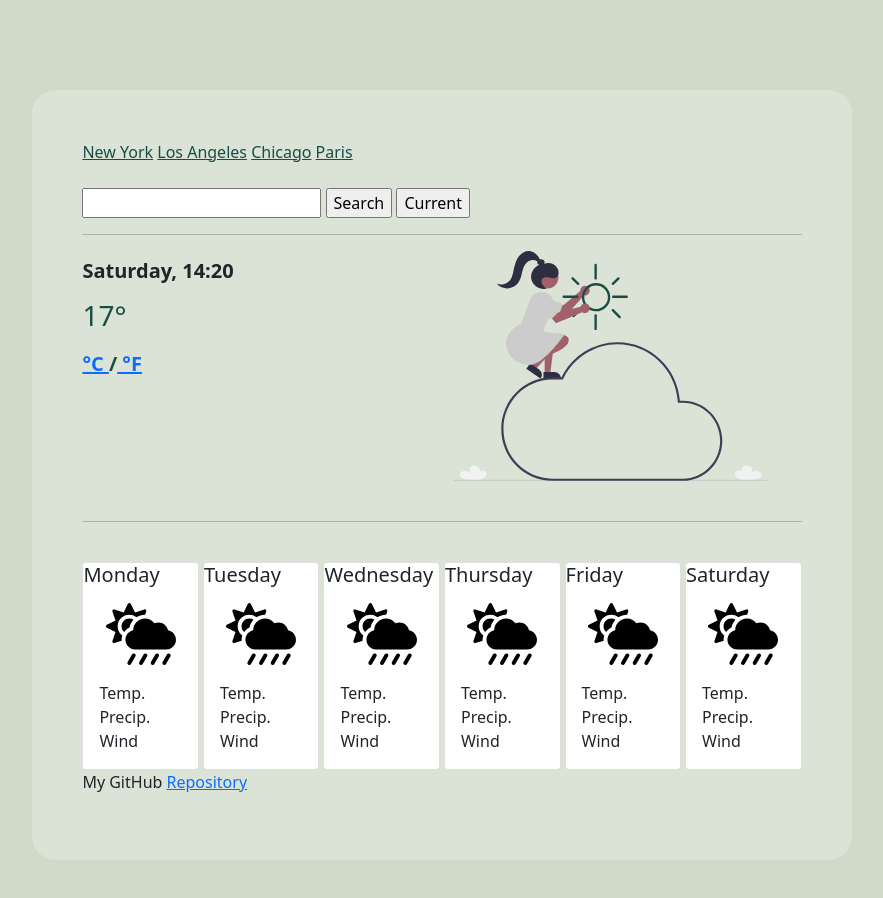
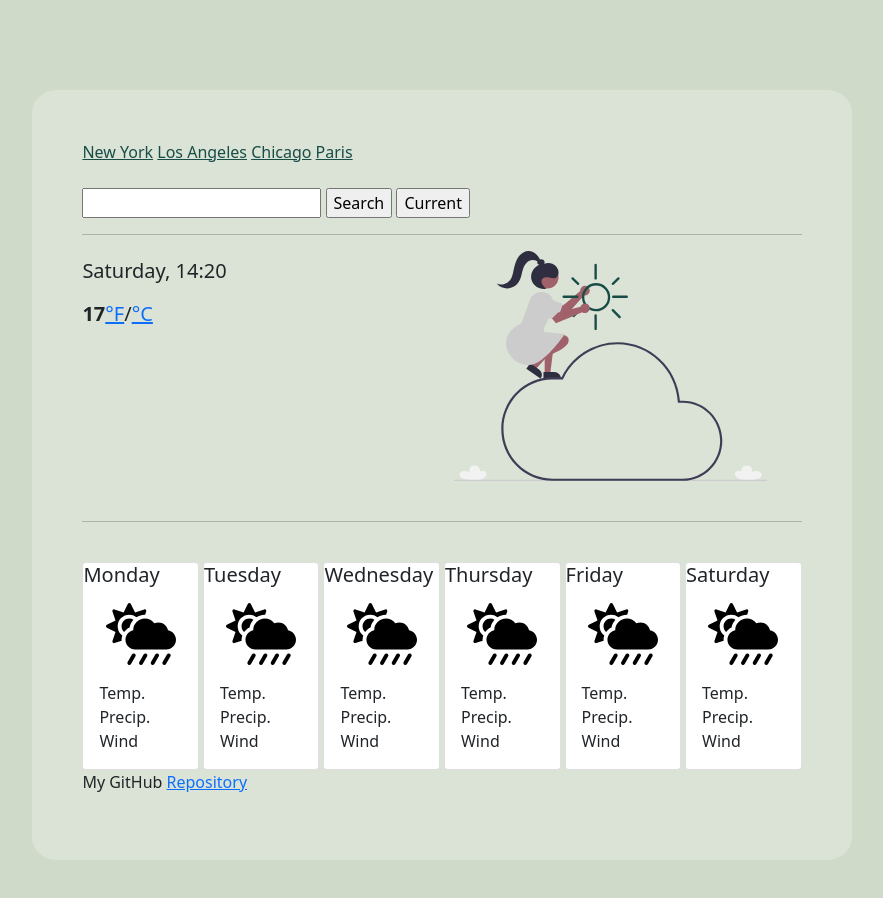
Before and after one commit to megan-createsit/shecodes_weatherapp, a website built with Parcel: page index.html in a window 1280 px wide. Both pictures are taken after a click on the link "°F". Shown: the whole page, without its empty margins (198-1081 px from the left). Built offline with nearby package versions, Linux system fonts and the light colour scheme.

Commit message:
Changes
Mostly HTML and CSS

```diff
--- a/index.html
+++ b/index.html
@@ -26,8 +26,8 @@
             <div class="row align-items-start">
               <div class="col-6">
                 <h1></h1>
-            <h2> <p id="date-time"> Tuesday 16:00 </p>
-            <span class="tempChange"><h3> 17° </h3><a href="#" id="celsius"> °C </a>/<a href="#" id="fahrenheit"> °F </a></span>
+            <h2><p id="date-time"> Tuesday 16:00 </p></h2>
+            <span class="tempChange"><b> 17 </b><a href="#" id="fahrenheit">°F</a>/<a href="#" id="celsius">°C</a></span>
           </div>
               <div class="col-6">
                 <img class="nature" src="src/image2.svg" alt="Image icon"/>
--- a/src/index.js
+++ b/src/index.js
@@ -26,18 +26,18 @@ function searchSubmit(event) {
 let search = document.querySelector("#city-search");
 search.addEventListener("submit", searchSubmit);
 
-let temp = document.querySelector("h3");
+let temp = document.querySelector("b");
 
 function changeTemp(event) {
   event.preventDefault();
-  temp.innerHTML = `62.6°`;
+  temp.innerHTML = `62.6`;
 }
 let celsius = document.querySelector("#celsius");
 celsius.addEventListener("click", changeTemp);
 
 function changeTempBack(event) {
   event.preventDefault();
-  temp.innerHTML = `17°`;
+  temp.innerHTML = `17`;
 }
 let fahrenheit = document.querySelector("#fahrenheit");
 fahrenheit.addEventListener("click", changeTempBack);
--- a/src/styles.css
+++ b/src/styles.css
@@ -11,16 +11,13 @@ body {
 }
 #date-time {
   text-align: left;
-  font-weight: bold;
   font-size: 20px;
 }
 .city {
   color: #184d47;
 }
 .tempChange {
-  color: #184d47;
   font-size: 20px;
-  font-weight: bold;
 }
 .nature {
   width: 90%;
```
